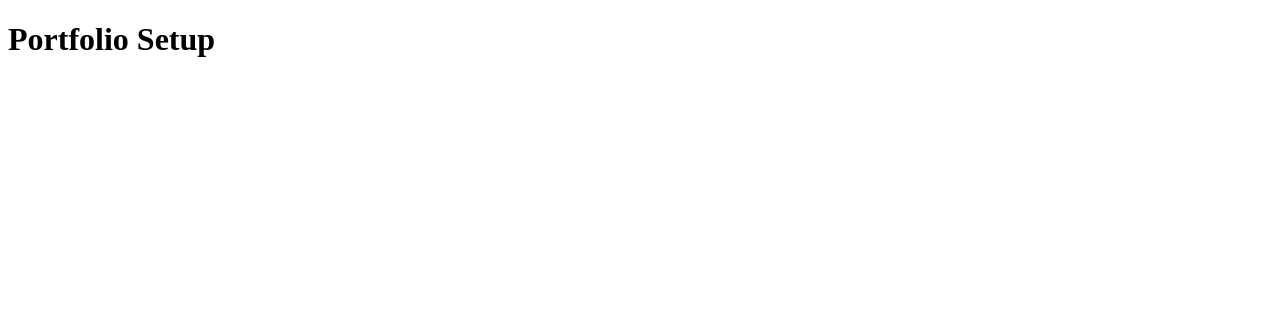
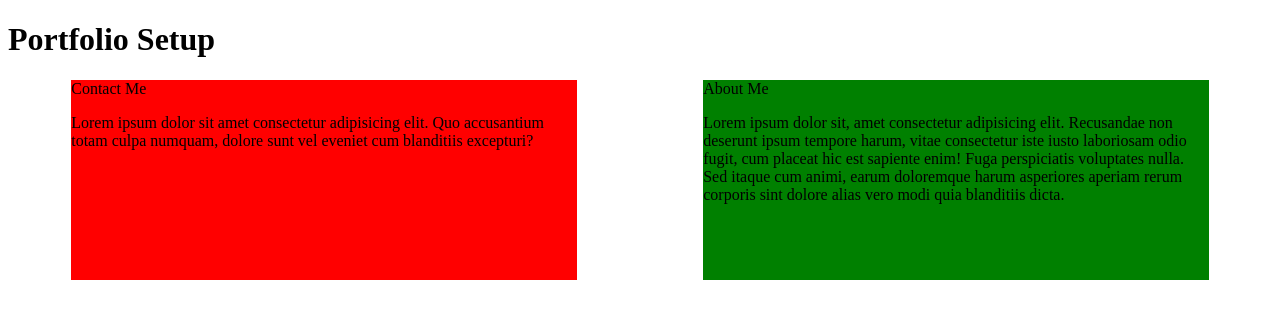
Before and after one commit to sharma-harshita/ns-portfolio, a plain HTML site: page index.html in a window 1280 px wide. Drawn offline with Linux system fonts and the light colour scheme.

Commit message:
setting up footer

```diff
--- a/index.html
+++ b/index.html
@@ -4,8 +4,19 @@
     <meta charset="UTF-8">
     <meta name="viewport" content="width=device-width, initial-scale=1.0">
     <title>Document</title>
+    <link rel="stylesheet" href="style.css">
 </head>
 <body>
     <h1>Portfolio Setup</h1>
+    <section class="footer-section">
+        <div class="footer-section-element box1">
+            <span class="footer-section-heading">Contact Me</span>
+            <p>Lorem ipsum dolor sit amet consectetur adipisicing elit. Quo accusantium totam culpa numquam, dolore sunt vel eveniet cum blanditiis excepturi?</p>
+        </div>
+        <div class="footer-section-element box2">
+            <span class="footer-section-desc">About Me</span>
+            <p>Lorem ipsum dolor sit, amet consectetur adipisicing elit. Recusandae non deserunt ipsum tempore harum, vitae consectetur iste iusto laboriosam odio fugit, cum placeat hic est sapiente enim! Fuga perspiciatis voluptates nulla. Sed itaque cum animi, earum doloremque harum asperiores aperiam rerum corporis sint dolore alias vero modi quia blanditiis dicta.</p>
+        </div>
+    </section>
 </body>
 </html>
--- /dev/null
+++ b/style.css
@@ -0,0 +1,17 @@
+.footer-section{
+    display: flex;
+    justify-content: space-around;
+}
+
+.footer-section-element{
+    height: 200px;
+    width: 40%;
+}
+
+.box1{
+    background-color: red;
+}
+
+.box2{
+    background-color: green;
+}
```
